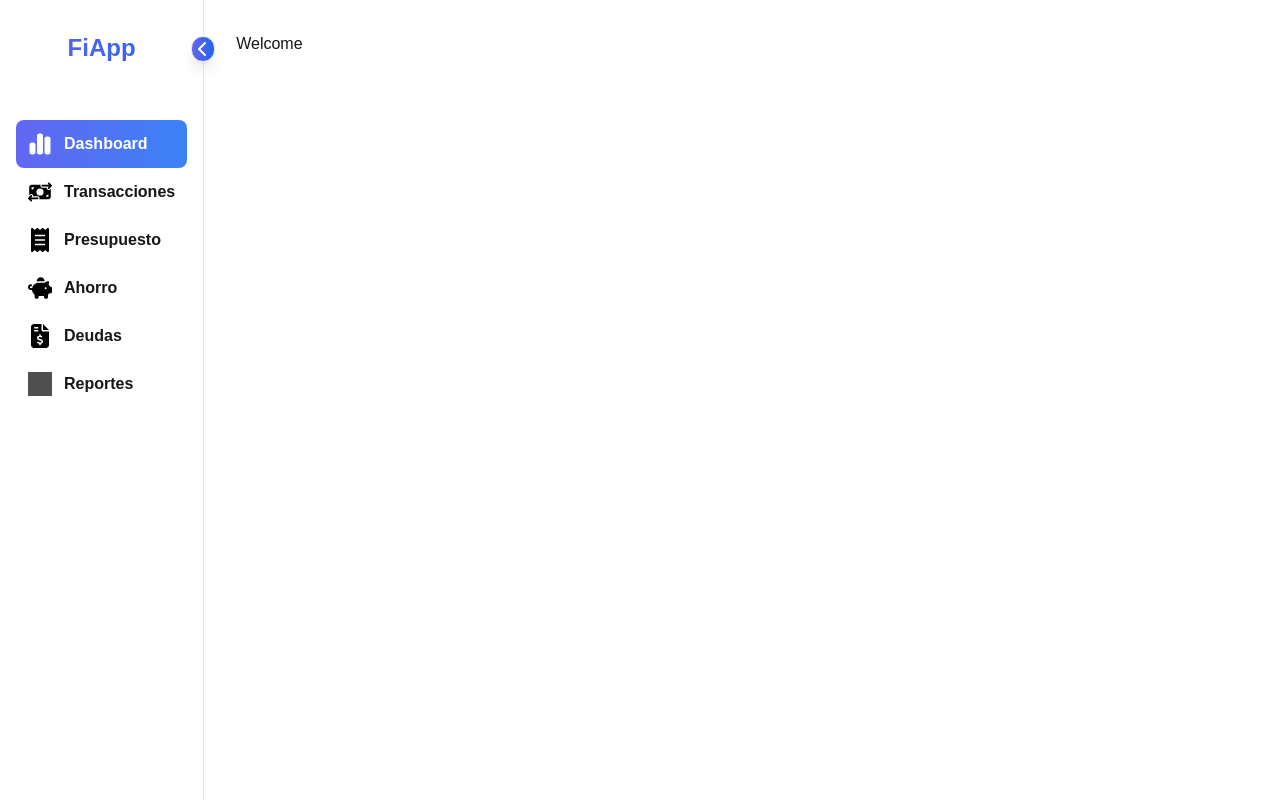
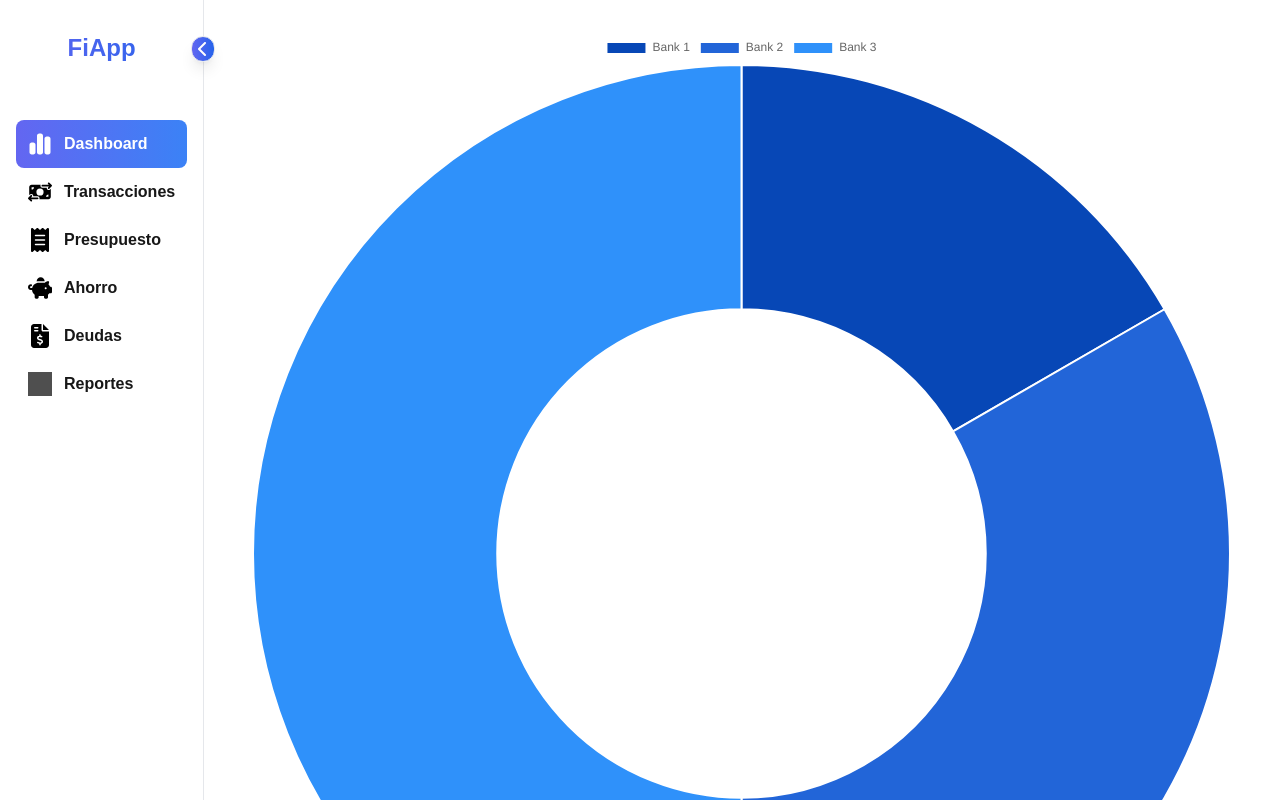
Before and after one commit to Jeim05/personal-finance-app, a Next.js app: page / in a window 1280 px wide. Built offline with nearby package versions, Linux system fonts and the light colour scheme; grey boxes are pictures that could not be loaded.

Commit message:
learning about charts

```diff
--- a/app/(root)/page.tsx
+++ b/app/(root)/page.tsx
@@ -1,3 +1,4 @@
+import DoughnutChart from '@/components/ui/doughnutChart'
 import React from 'react'
 
 const Home = () => {
@@ -5,7 +6,7 @@ const Home = () => {
     <section className='home'>
         <div className='home-content'>
             <header className='home-header'>
-                Welcome
+                <DoughnutChart />
             </header>
         </div>
     </section>
--- a/app/globals.css
+++ b/app/globals.css
@@ -67,3 +67,7 @@ body {
 .home-content {
   @apply flex w-full flex-1 flex-col gap-8 px-5 sm:px-8 py-7 lg:py-8 xl:max-h-screen xl:overflow-y-scroll;
 }
+
+.home-header{
+  @apply flex flex-col justify-between gap-8;
+}
--- a/components/ui/doughnutChart.tsx
+++ b/components/ui/doughnutChart.tsx
@@ -1,9 +1,23 @@
 "use client"
-import { Doughnut } from 'react-chartjs-2';
+import { Chart as ChartJS, ArcElement, Tooltip, Legend } from "chart.js";
+import { Doughnut } from "react-chartjs-2";
 
-const DoughnutChart = () => {
+ChartJS.register(ArcElement, Tooltip, Legend);
+
+const DoughnutChart = ({accounts}:DoughnutChartProps) => {
+  const data = {
+    datasets: [
+      {
+        label: 'Banks',
+        data: [1250, 2500, 3750],
+        backgroundColor: ['#0747b6', '#2265d8', '#2f91fa']
+      }
+    ],
+    labels: ['Bank 1', 'Bank 2', 'Bank 3']
+  }
+
   return (
-    <Doughnut data={[]} />
+    <Doughnut data={data} />
   )
 }
 
```
